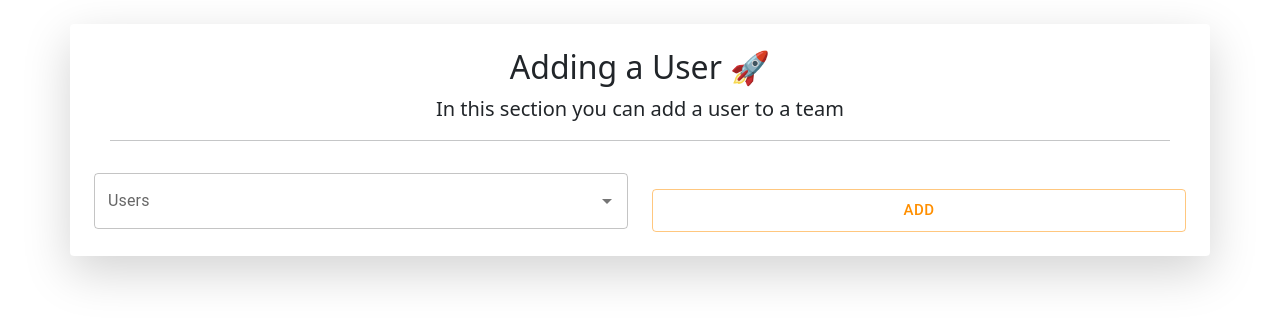
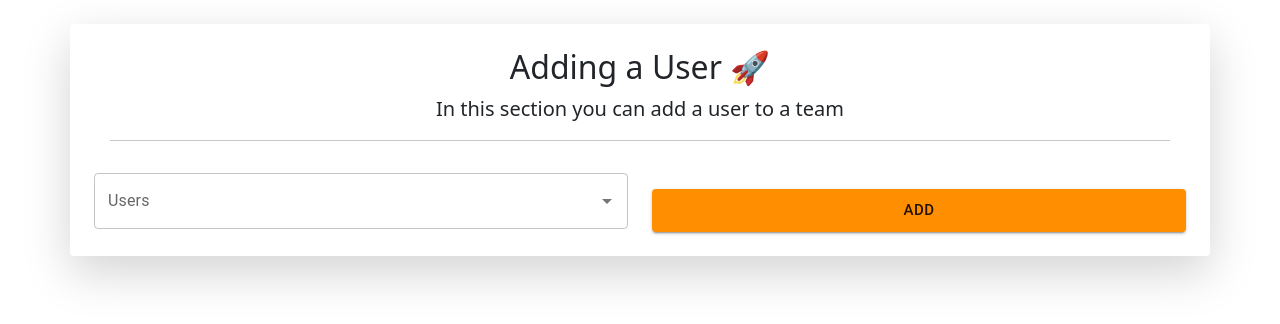
Before and after one commit to redprogramacioncompetitiva/contests-management-system, a Next.js app: page /home/team/add in a window 1280 px wide. Shown: the top 324 px of the page. Built offline with nearby package versions, Linux system fonts and the light colour scheme.

Commit message:
:whale: Props

```diff
--- a/src/pages/home/team/add.js
+++ b/src/pages/home/team/add.js
@@ -13,7 +13,7 @@ const add = ({ users }) => {
                     <RPCAutocomplete label="Users" data={users} />
                 </div>
                 <div className='col-md-6 mt-4'>
-                    <Button variant='outlined' size='large' fullWidth>
+                    <Button color='primary' variant='contained' size='large' fullWidth>
                         Add
                     </Button>
                 </div>
```
